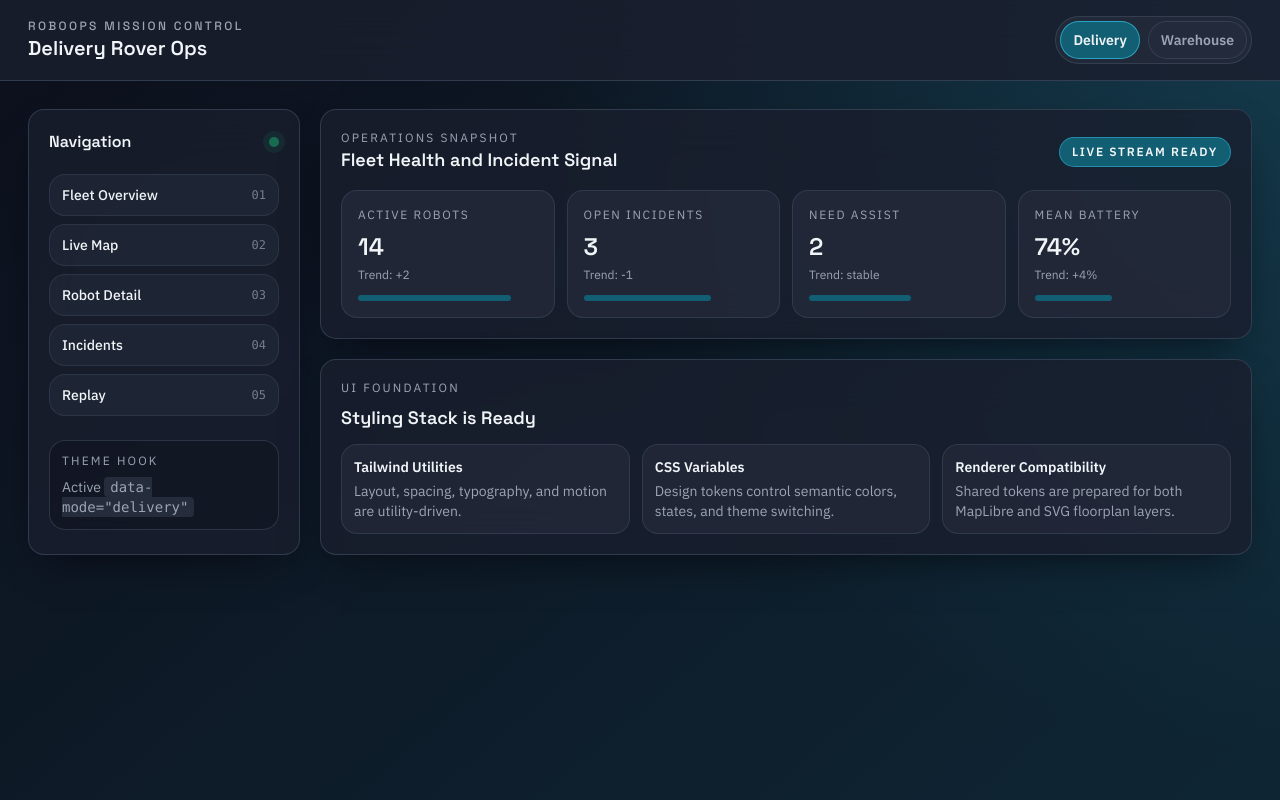
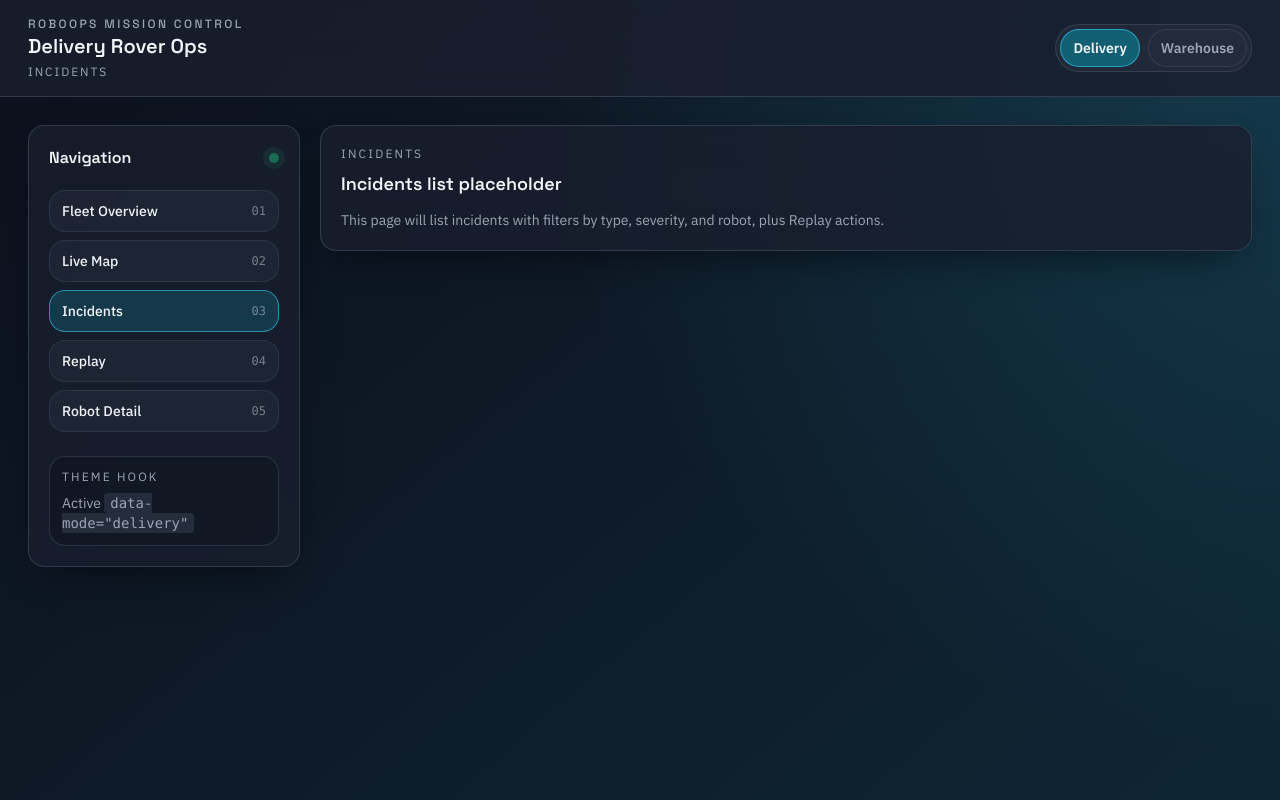
Before and after one commit to oleg-nazarov/roboops-mission-control, a React (Vite) app in the folder apps/web/: page /incidents in a window 1280 px wide. Built offline with nearby package versions, Linux system fonts and the light colour scheme.

Commit message:
adds app routing and page skeletons

```diff
--- a/apps/web/src/App.tsx
+++ b/apps/web/src/App.tsx
@@ -1,18 +1,36 @@
 import { useEffect, useMemo, useState } from 'react'
+import { Navigate, NavLink, Route, Routes, useLocation } from 'react-router-dom'
+import { FleetPage } from './pages/FleetPage'
+import { IncidentReplayPage } from './pages/IncidentReplayPage'
+import { IncidentsPage } from './pages/IncidentsPage'
+import { LiveMapPage } from './pages/LiveMapPage'
+import { RobotDetailPage } from './pages/RobotDetailPage'
 
 type OpsMode = 'delivery' | 'warehouse'
 
-const navItems = ['Fleet Overview', 'Live Map', 'Robot Detail', 'Incidents', 'Replay']
+type NavItem = {
+  label: string
+  path: string
+  badge: string
+}
 
-const telemetryPreview = [
-  { label: 'Active Robots', value: '14', trend: '+2' },
-  { label: 'Open Incidents', value: '3', trend: '-1' },
-  { label: 'Need Assist', value: '2', trend: 'stable' },
-  { label: 'Mean Battery', value: '74%', trend: '+4%' },
+const navItems: NavItem[] = [
+  { label: 'Fleet Overview', path: '/fleet', badge: '01' },
+  { label: 'Live Map', path: '/map', badge: '02' },
+  { label: 'Incidents', path: '/incidents', badge: '03' },
+  { label: 'Replay', path: '/incidents/INC-000001/replay', badge: '04' },
+  { label: 'Robot Detail', path: '/robots/RBT-001', badge: '05' },
 ]
+
+const routeTitles: Record<string, string> = {
+  '/fleet': 'Fleet Overview',
+  '/map': 'Live Map',
+  '/incidents': 'Incidents',
+}
 
 function App() {
   const [mode, setMode] = useState<OpsMode>('delivery')
+  const location = useLocation()
 
   useEffect(() => {
     document.documentElement.dataset.mode = mode
@@ -22,6 +40,18 @@ function App() {
     () => (mode === 'delivery' ? 'Delivery Rover Ops' : 'Warehouse AMR Ops'),
     [mode],
   )
+
+  const currentRouteTitle = useMemo(() => {
+    if (location.pathname.startsWith('/robots/')) {
+      return 'Robot Detail'
+    }
+
+    if (location.pathname.startsWith('/incidents/') && location.pathname.endsWith('/replay')) {
+      return 'Replay'
+    }
+
+    return routeTitles[location.pathname] ?? 'Mission Control'
+  }, [location.pathname])
 
   return (
     <div className="relative min-h-screen overflow-hidden bg-bg text-text">
@@ -35,6 +65,7 @@ function App() {
               RoboOps Mission Control
             </p>
             <h1 className="font-display text-xl font-semibold">{modeTitle}</h1>
+            <p className="mt-1 text-xs uppercase tracking-[0.16em] text-muted">{currentRouteTitle}</p>
           </div>
 
           <div className="flex items-center gap-2 rounded-pill border border-border/70 bg-surface-elevated/80 p-1">
@@ -62,88 +93,48 @@ function App() {
         <aside className="panel animate-shell-in p-5">
           <div className="mb-5 flex items-center justify-between">
             <h2 className="font-display text-base font-semibold">Navigation</h2>
-            <span className="h-2.5 w-2.5 rounded-full bg-status-on-mission shadow-[0_0_0_6px_hsl(var(--ui-status-on-mission)_/_0.2)] animate-pulse-soft" />
+            <span className="h-2.5 w-2.5 animate-pulse-soft rounded-full bg-status-on-mission shadow-[0_0_0_6px_hsl(var(--ui-status-on-mission)_/_0.2)]" />
           </div>
 
           <nav aria-label="Primary sections" className="space-y-2">
-            {navItems.map((item, index) => (
-              <button
-                key={item}
-                className="group flex w-full items-center justify-between rounded-panel border border-border/50 bg-surface-elevated/50 px-3 py-2.5 text-left transition hover:border-accent/40 hover:bg-surface-elevated/80"
-                type="button"
+            {navItems.map((item) => (
+              <NavLink
+                key={item.path}
+                className={({ isActive }) =>
+                  [
+                    'group flex w-full items-center justify-between rounded-panel border px-3 py-2.5 text-left transition',
+                    isActive
+                      ? 'border-accent/55 bg-accent-soft/45'
+                      : 'border-border/50 bg-surface-elevated/50 hover:border-accent/40 hover:bg-surface-elevated/80',
+                  ].join(' ')
+                }
+                to={item.path}
               >
-                <span className="text-sm font-medium">{item}</span>
-                <span className="font-mono text-xs text-muted/70 group-hover:text-accent">
-                  0{index + 1}
-                </span>
-              </button>
+                <span className="text-sm font-medium">{item.label}</span>
+                <span className="font-mono text-xs text-muted/70 group-hover:text-accent">{item.badge}</span>
+              </NavLink>
             ))}
           </nav>
 
           <div className="mt-6 rounded-panel border border-border/60 bg-bg/35 p-3">
             <p className="mb-2 text-xs uppercase tracking-[0.18em] text-muted">Theme Hook</p>
             <p className="text-sm text-muted">
-              Active <code className="rounded bg-surface-elevated px-1.5 py-0.5">{`data-mode="${mode}"`}</code>
+              Active{' '}
+              <code className="rounded bg-surface-elevated px-1.5 py-0.5">{`data-mode="${mode}"`}</code>
             </p>
           </div>
         </aside>
 
         <main className="space-y-5">
-          <section className="panel animate-shell-in p-5 [animation-delay:80ms]">
-            <div className="mb-4 flex flex-wrap items-center justify-between gap-3">
-              <div>
-                <p className="text-xs uppercase tracking-[0.18em] text-muted">Operations Snapshot</p>
-                <h2 className="font-display text-lg font-semibold">
-                  Fleet Health and Incident Signal
-                </h2>
-              </div>
-              <span className="rounded-pill border border-accent/40 bg-accent-soft px-3 py-1.5 text-xs font-semibold uppercase tracking-[0.14em]">
-                Live Stream Ready
-              </span>
-            </div>
-
-            <div className="grid grid-cols-1 gap-3 md:grid-cols-2 xl:grid-cols-4">
-              {telemetryPreview.map((item, index) => (
-                <article
-                  className="rounded-panel border border-border/60 bg-surface-elevated/70 p-4 transition hover:border-accent/50"
-                  key={item.label}
-                >
-                  <p className="text-xs uppercase tracking-[0.14em] text-muted">{item.label}</p>
-                  <p className="mt-2 font-display text-2xl font-semibold">{item.value}</p>
-                  <p className="mt-1 text-xs text-muted">Trend: {item.trend}</p>
-                  <div
-                    className="mt-3 h-1.5 rounded-pill bg-accent-soft"
-                    style={{ width: `${Math.max(22, 85 - index * 14)}%` }}
-                  />
-                </article>
-              ))}
-            </div>
-          </section>
-
-          <section className="panel animate-shell-in p-5 [animation-delay:140ms]">
-            <p className="text-xs uppercase tracking-[0.18em] text-muted">UI Foundation</p>
-            <h3 className="mt-2 font-display text-lg font-semibold">Styling Stack is Ready</h3>
-            <div className="mt-3 grid gap-3 md:grid-cols-3">
-              <div className="rounded-panel border border-border/60 bg-surface-elevated/65 p-3">
-                <p className="text-sm font-semibold">Tailwind Utilities</p>
-                <p className="mt-1 text-sm text-muted">
-                  Layout, spacing, typography, and motion are utility-driven.
-                </p>
-              </div>
-              <div className="rounded-panel border border-border/60 bg-surface-elevated/65 p-3">
-                <p className="text-sm font-semibold">CSS Variables</p>
-                <p className="mt-1 text-sm text-muted">
-                  Design tokens control semantic colors, states, and theme switching.
-                </p>
-              </div>
-              <div className="rounded-panel border border-border/60 bg-surface-elevated/65 p-3">
-                <p className="text-sm font-semibold">Renderer Compatibility</p>
-                <p className="mt-1 text-sm text-muted">
-                  Shared tokens are prepared for both MapLibre and SVG floorplan layers.
-                </p>
-              </div>
-            </div>
-          </section>
+          <Routes>
+            <Route element={<Navigate replace to="/fleet" />} path="/" />
+            <Route element={<FleetPage />} path="/fleet" />
+            <Route element={<LiveMapPage />} path="/map" />
+            <Route element={<RobotDetailPage />} path="/robots/:robotId" />
+            <Route element={<IncidentsPage />} path="/incidents" />
+            <Route element={<IncidentReplayPage />} path="/incidents/:incidentId/replay" />
+            <Route element={<Navigate replace to="/fleet" />} path="*" />
+          </Routes>
         </main>
       </div>
     </div>
--- a/apps/web/src/main.tsx
+++ b/apps/web/src/main.tsx
@@ -1,5 +1,6 @@
 import { StrictMode } from 'react'
 import { createRoot } from 'react-dom/client'
+import { BrowserRouter } from 'react-router-dom'
 import './index.css'
 import App from './App.tsx'
 
@@ -7,6 +8,8 @@ document.documentElement.dataset.mode = 'delivery'
 
 createRoot(document.getElementById('root')!).render(
   <StrictMode>
-    <App />
+    <BrowserRouter>
+      <App />
+    </BrowserRouter>
   </StrictMode>,
 )
--- /dev/null
+++ b/apps/web/src/pages/FleetPage.tsx
@@ -0,0 +1,12 @@
+export function FleetPage() {
+  return (
+    <section className="panel animate-shell-in p-5 [animation-delay:80ms]">
+      <p className="text-xs uppercase tracking-[0.18em] text-muted">Fleet Overview</p>
+      <h2 className="mt-2 font-display text-lg font-semibold">Fleet table placeholder</h2>
+      <p className="mt-3 max-w-3xl text-sm text-muted">
+        This page will show robot status, battery, heartbeat, mission progress, localization
+        confidence, and 24h fault counters.
+      </p>
+    </section>
+  )
+}
--- /dev/null
+++ b/apps/web/src/pages/IncidentReplayPage.tsx
@@ -0,0 +1,16 @@
+import { useParams } from 'react-router-dom'
+
+export function IncidentReplayPage() {
+  const { incidentId } = useParams()
+
+  return (
+    <section className="panel animate-shell-in p-5 [animation-delay:80ms]">
+      <p className="text-xs uppercase tracking-[0.18em] text-muted">Replay</p>
+      <h2 className="mt-2 font-display text-lg font-semibold">Incident Replay: {incidentId ?? 'unknown'}</h2>
+      <p className="mt-3 max-w-3xl text-sm text-muted">
+        This page will provide timeline scrubber, event markers, synchronized map replay, and metric
+        panels over time.
+      </p>
+    </section>
+  )
+}
--- /dev/null
+++ b/apps/web/src/pages/IncidentsPage.tsx
@@ -0,0 +1,11 @@
+export function IncidentsPage() {
+  return (
+    <section className="panel animate-shell-in p-5 [animation-delay:80ms]">
+      <p className="text-xs uppercase tracking-[0.18em] text-muted">Incidents</p>
+      <h2 className="mt-2 font-display text-lg font-semibold">Incidents list placeholder</h2>
+      <p className="mt-3 max-w-3xl text-sm text-muted">
+        This page will list incidents with filters by type, severity, and robot, plus Replay actions.
+      </p>
+    </section>
+  )
+}
--- /dev/null
+++ b/apps/web/src/pages/LiveMapPage.tsx
@@ -0,0 +1,12 @@
+export function LiveMapPage() {
+  return (
+    <section className="panel animate-shell-in p-5 [animation-delay:80ms]">
+      <p className="text-xs uppercase tracking-[0.18em] text-muted">Live Map</p>
+      <h2 className="mt-2 font-display text-lg font-semibold">Map renderer placeholder</h2>
+      <p className="mt-3 max-w-3xl text-sm text-muted">
+        This page will render robot positions, trails, targets, and zones using MapLibre for
+        delivery mode and SVG floorplan for warehouse mode.
+      </p>
+    </section>
+  )
+}
--- /dev/null
+++ b/apps/web/src/pages/RobotDetailPage.tsx
@@ -0,0 +1,15 @@
+import { useParams } from 'react-router-dom'
+
+export function RobotDetailPage() {
+  const { robotId } = useParams()
+
+  return (
+    <section className="panel animate-shell-in p-5 [animation-delay:80ms]">
+      <p className="text-xs uppercase tracking-[0.18em] text-muted">Robot Detail</p>
+      <h2 className="mt-2 font-display text-lg font-semibold">Robot: {robotId ?? 'unknown'}</h2>
+      <p className="mt-3 max-w-3xl text-sm text-muted">
+        This page will include telemetry charts, sensor health, live logs, and operator actions.
+      </p>
+    </section>
+  )
+}
```
Also changed, not shown: 1 other file (tests, documents, lock files or other folders).
